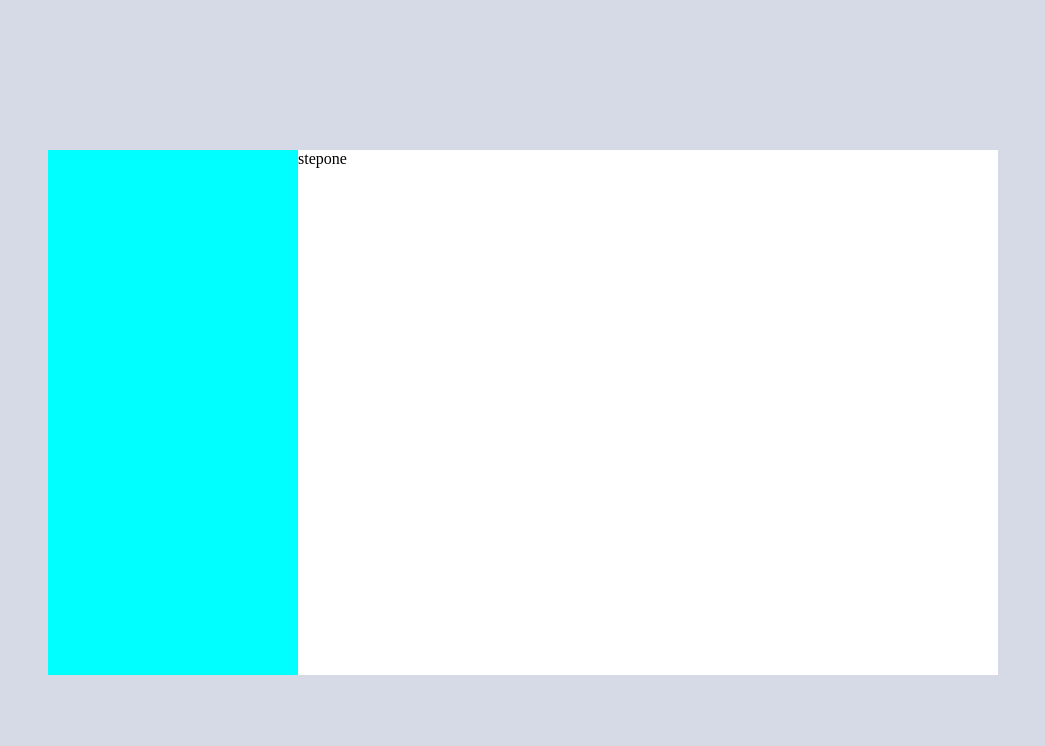
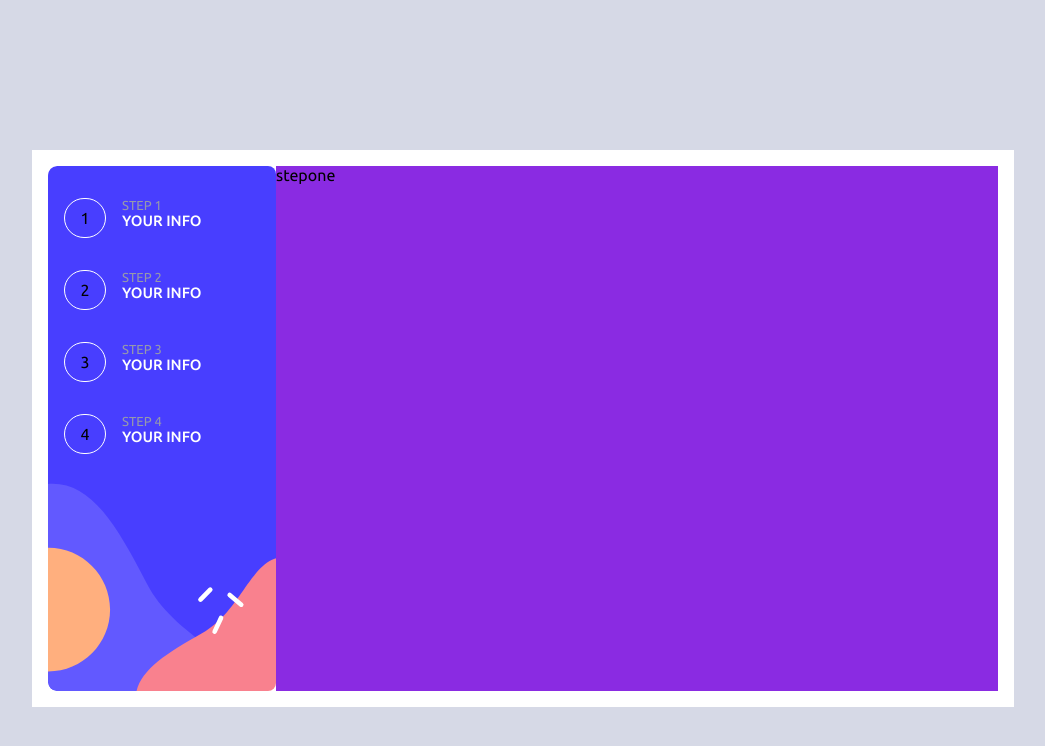
Before and after one commit to Mfried95/Multi-Step, a React (Vite) app: page / in a window 1280 px wide. Shown: the top 746 px of the page, without its empty margins (117-1162 px from the left). Built offline with nearby package versions, Linux system fonts and the light colour scheme.

Commit message:
Added sidebar step count

```diff
--- a/src/App.tsx
+++ b/src/App.tsx
@@ -13,18 +13,62 @@ function App() {
     number: "",
   });
 
-  const {steps, currentStepIndex, next, back} = useMultistepForm([<StepOne/>, <StepTwo/>, <StepThree/>, <StepFour/>])
+  const { steps, currentStepIndex, next, back } = useMultistepForm([
+    <StepOne />,
+    <StepTwo />,
+    <StepThree />,
+    <StepFour />,
+  ]);
 
   return (
-   <div>
-    <div className="form-container">
-      <div className="form-step-container">
+    <div>
+      <div className="form-container">
+        <div className="count-container">
+          <div className="form-step-count">
+            <div className="form-count">
+              <div className="circle">
+                <div className="number">1</div>
+              </div>
+              <div className="count container">
+                <h2>Step 1</h2>
+                <p>YOUR INFO</p>
+              </div>
+            </div>
 
+            <div className="form-count">
+              <div className="circle">
+                <div className="number">2</div>
+              </div>
+              <div className="count container">
+                <h2>Step 2</h2>
+                <p>YOUR INFO</p>
+              </div>
+            </div>
+
+            <div className="form-count">
+              <div className="circle">
+                <div className="number">3</div>
+              </div>
+              <div className="count container">
+                <h2>Step 3</h2>
+                <p>YOUR INFO</p>
+              </div>
+            </div>
+
+            <div className="form-count">
+              <div className="circle">
+                <div className="number">4</div>
+              </div>
+              <div className="count container">
+                <h2>Step 4</h2>
+                <p>YOUR INFO</p>
+              </div>
+            </div>
+          </div>
+        </div>
+        <div className="step-container">{steps}</div>
       </div>
-      {steps}
     </div>
-   </div>
-
   );
 }
 
--- a/src/index.css
+++ b/src/index.css
@@ -1,5 +1,8 @@
+@import url('https://fonts.googleapis.com/css2?family=Ubuntu:wght@400;500;700&display=swap');
+
 body{
     background-color: hsl(229, 24%, 87%);
+    font-family: 'Ubuntu', sans-serif;
 }
 
 .form-container{
@@ -8,10 +11,76 @@ body{
     width: 950px;
     display: flex;
     margin: 150px auto;
+    padding: 1em;
 }
 
-.form-step-container{
+.count-container{
     height: 100%;
-    width: 250px;
-    background-color: aqua;
+    width: 300px;
+    background-image: url(./assets/images/bg-sidebar-desktop.svg);
+    background-size: cover;
+    border-radius: 0.5rem;
 }
+
+
+.form-count{
+    display: flex;
+    gap: 1em;
+    margin-top: 1em;
+}
+
+span{
+    display: flex;
+    align-items: center;
+    margin: 0em 1em;
+}
+
+.count-container h2, p{
+    margin: 0;
+    padding: 0;
+    display: flex;
+}
+
+.count-container{
+    gap: 1em;
+}
+
+.form-step-count{
+    display: flex;
+    flex-direction: column;
+    margin: 1em;
+    gap: 1em;
+}
+
+.step-container{
+    background-color: blueviolet;
+    height: 100%;
+    width: 100%;
+}
+
+/* Typeography */
+
+h2{
+    font-size: 13px;
+    font-weight: 400;
+    text-transform: uppercase;
+    color: hsl(231, 11%, 63%);
+}
+
+p{
+    color: white;
+    font-size: 15px;
+    font-weight: 500;
+}
+
+.circle{
+    border: solid white 1px;
+    border-radius: 3rem;
+    background-color: ;
+    padding: 10px;
+    width: 20px;
+}
+
+.number{
+    text-align: center;
+}
```
